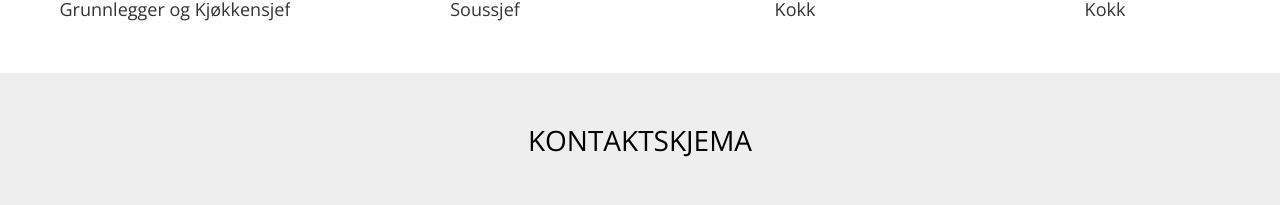
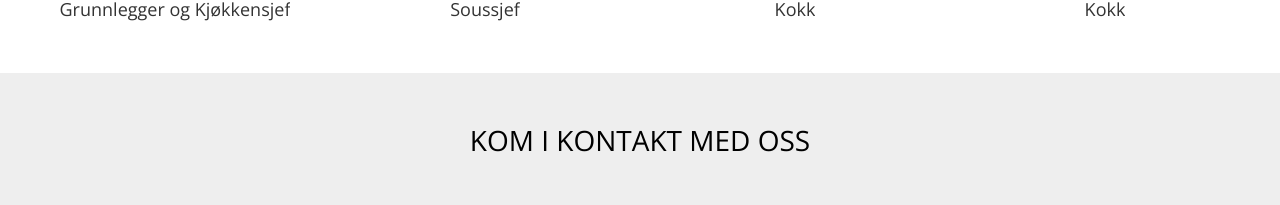
Before and after one commit to skamag/havets-skatter-mern, a React (Vite) app in the folder frontend/: page / in a window 1280 px wide. Shown: the part 2779-2984 px from the top of the page. Built offline with nearby package versions, Linux system fonts and the light colour scheme; grey boxes are pictures that could not be loaded.

Commit message:
contact and menuX update

```diff
--- a/frontend/src/components/Contact.jsx
+++ b/frontend/src/components/Contact.jsx
@@ -1,13 +1,13 @@
 import "./styles/contact.css"
 
-export default function Contact({ engelsk }) {
+export default function Contact() {
   return (
     <>
       <div className="contactHeaderBox">
         {/* <h1 className={contactHeader show}>
             Kontakt
           </h1> */}
-        <div className={`contactIngress show`}>KONTAKTSKJEMA</div>
+        <div className={"contactIngress show"}>KOM I KONTAKT MED OSS</div>
       </div>
       <section className="contactSection">
         <div className="contactBox" id="contact">
--- a/frontend/src/components/styles/map.css
+++ b/frontend/src/components/styles/map.css
@@ -33,7 +33,8 @@
 .mapContainer .mapX {
   font-size: 40px;
   cursor: pointer;
-  color: white;
+  color: white !important;
+  -webkit-text-fill-color: white;
 }
 .mapContainer .map {
   background-color: #ffffff;
```
